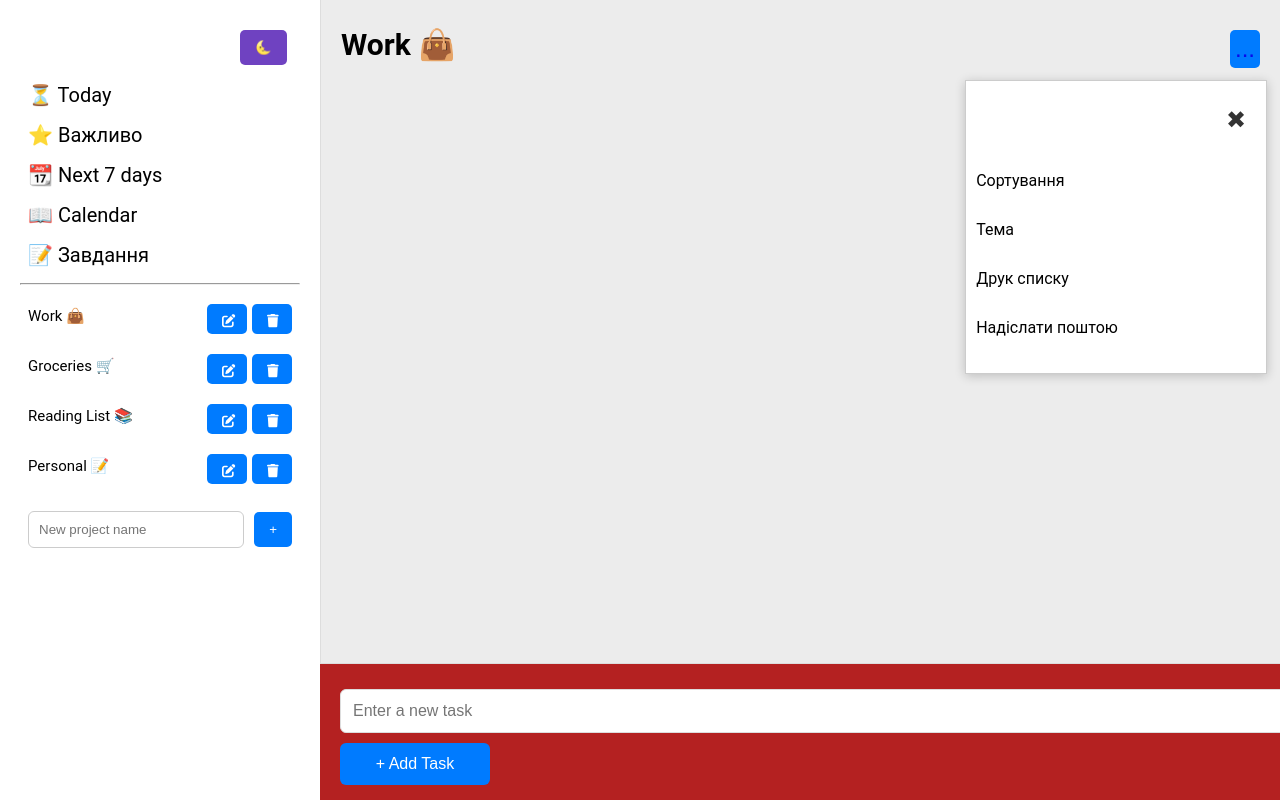
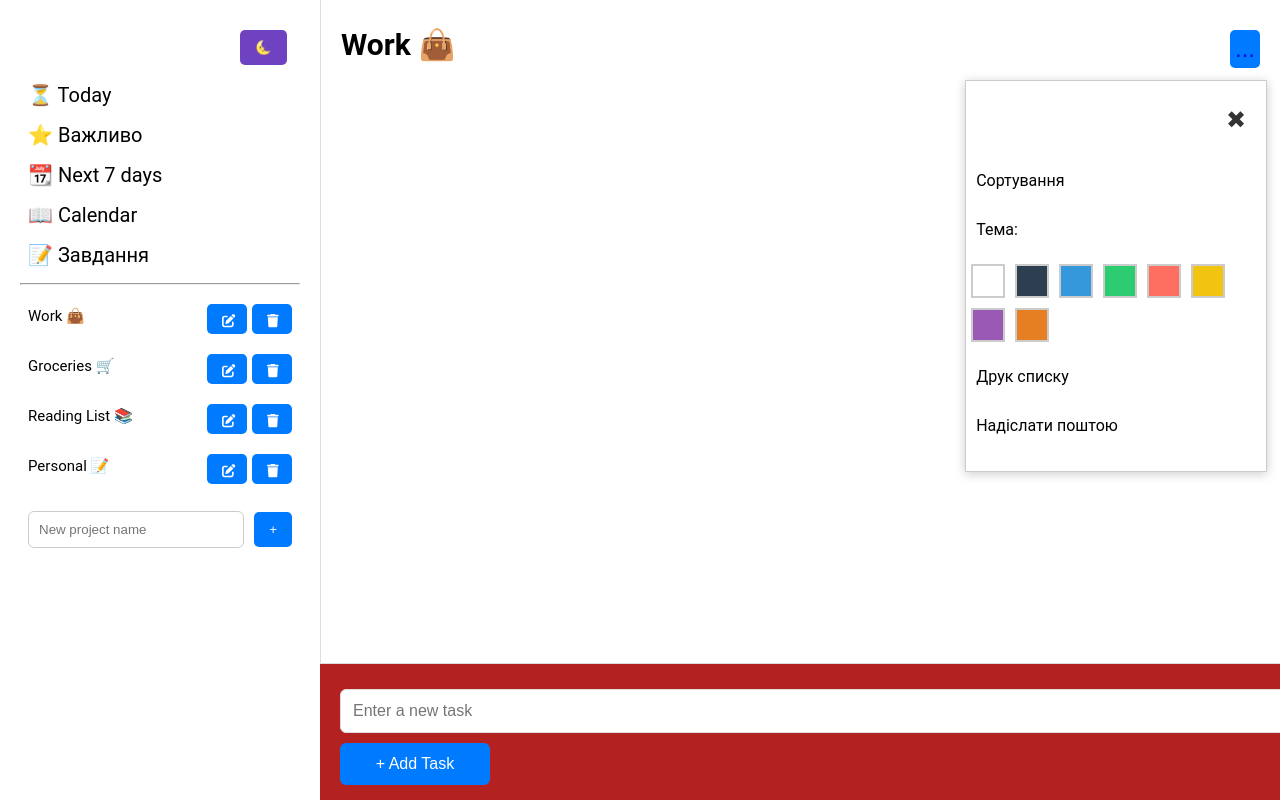
Before and after one commit to makskhv21/TodoList-app, a React (Create React App) app in the folder frontend/: page / in a window 1280 px wide. Both pictures are taken after a click on the button "...". Built offline with nearby package versions, Linux system fonts and the light colour scheme; the HTML template or start-up script is replaced by a standard one.

Commit message:
feat: Add color theme selector for MainContent

```diff
--- a/frontend/src/components/MainContent.js
+++ b/frontend/src/components/MainContent.js
@@ -1,14 +1,16 @@
-import { useState } from "react";
+import React, { useState } from "react";
 import TaskList from "./MainContent/TaskList/TaskList";
 import AddTask from "./MainContent/AddTask";
 import Calendar from './MainContent/Calendar/Calendar';
 import CalendarWeek from './MainContent/CalendarWeek/CalendarWeek';
 import Menu from './Menu';
+import themes from './themes';
 
 function MainContent({ toggleImportant, tasks, selectedProject, toggleTaskCompletion, addTask, editTask, deleteTask }) {
     const [editingTaskId, setEditingTaskId] = useState(null);
     const [editingTaskText, setEditingTaskText] = useState('');
     const [menuOpen, setMenuOpen] = useState(false);
+    const [selectedTheme, setSelectedTheme] = useState(themes.light);
 
     const handleSaveEdit = () => {
         if (editingTaskText.trim()) {
@@ -22,19 +24,26 @@ function MainContent({ toggleImportant, tasks, selectedProject, toggleTaskComple
         ? tasks.filter(task => task.important)
         : tasks;
 
+    const handleThemeChange = (themeName) => {
+        setSelectedTheme(themes[themeName] || themes.light);
+    };
+
     return (
-        <div className="main-content">
+        <div className="main-content" style={{ background: selectedTheme.background, color: selectedTheme.color }}>
             <div className="header">
                 <h2 className="header-title">{selectedProject}</h2>
                 <button onClick={() => setMenuOpen(!menuOpen)} className="menu-button">...</button>
-                <Menu isOpen={menuOpen} onClose={() => setMenuOpen(false)} />
+                <Menu
+                    isOpen={menuOpen}
+                    onClose={() => setMenuOpen(false)}
+                    onThemeChange={handleThemeChange}
+                />
             </div>
             {selectedProject === 'Next 7 days' ? (
                 <CalendarWeek />
             ) : selectedProject === 'Calendar' ? (
                 <Calendar addTask={addTask} />
             ) : (
-                <>
                 <TaskList
                     tasks={filteredTasks}
                     toggleTaskCompletion={toggleTaskCompletion}
@@ -46,7 +55,6 @@ function MainContent({ toggleImportant, tasks, selectedProject, toggleTaskComple
                     handleSaveEdit={handleSaveEdit}
                     toggleImportant={toggleImportant}
                 />
-                </>
             )}
             <div className="add-task-container">
                 <AddTask addTask={addTask} />
--- a/frontend/src/components/Menu.css
+++ b/frontend/src/components/Menu.css
@@ -25,6 +25,7 @@
     padding: 15px 5px;
     cursor: pointer;
     transition: background-color 0.2s ease;
+    color: black;
 }
 
 .menu li:hover {
@@ -41,3 +42,23 @@
     top: 5px;
     right: 5px;
 }
+
+.theme-selector {
+    display: flex;
+    flex-wrap: wrap;
+    gap: 10px;
+    margin: 10px 0;
+}
+
+.theme-square {
+    width: 30px;
+    height: 30px;
+    border: 2px solid #ccc;
+    cursor: pointer;
+    transition: transform 0.2s;
+}
+
+.theme-square:hover {
+    transform: scale(1.1);
+    border-color: #aaa;
+}
--- a/frontend/src/components/Menu.js
+++ b/frontend/src/components/Menu.js
@@ -1,13 +1,30 @@
 import React from 'react';
 import './Menu.css';
+import themes from './themes.js';
 
-const Menu = ({ isOpen, onClose }) => {
+const Menu = ({ isOpen, onClose, onThemeChange }) => {
+
+    const handleThemeSelect = (themeName) => {
+        onThemeChange(themeName);
+        onClose();
+    };
+
     return (
         <div className={`menu ${isOpen ? 'open' : ''}`}>
             <button onClick={onClose} className="close-button">✖</button>
             <ul className='optionMenu'>
                 <li onClick={onClose}>Сортування</li>
-                <li onClick={onClose}>Тема</li>
+                <li>Тема:</li>
+                <div className="theme-selector">
+                    {Object.keys(themes).map((themeName) => (
+                        <div
+                            key={themeName}
+                            className="theme-square"
+                            style={{ background: themes[themeName].background }}
+                            onClick={() => handleThemeSelect(themeName)}
+                        />
+                    ))}
+                </div>
                 <li onClick={onClose}>Друк списку</li>
                 <li onClick={onClose}>Надіслати поштою</li>
             </ul>
--- /dev/null
+++ b/frontend/src/components/themes.js
@@ -0,0 +1,12 @@
+const themes = {
+    light: { background: '#ffffff', color: '#000000' },
+    dark: { background: '#2c3e50', color: '#ffffff' },
+    blue: { background: '#3498db', color: '#ffffff' },
+    green: { background: '#2ecc71', color: '#ffffff' },
+    pink: { background: '#ff6f61', color: '#000000' },
+    yellow: { background: '#f1c40f', color: '#000000' },
+    purple: { background: '#9b59b6', color: '#ffffff' },
+    orange: { background: '#e67e22', color: '#ffffff' },
+};
+
+export default themes;
```
Lines whose indentation alone changed are shown as unchanged.
